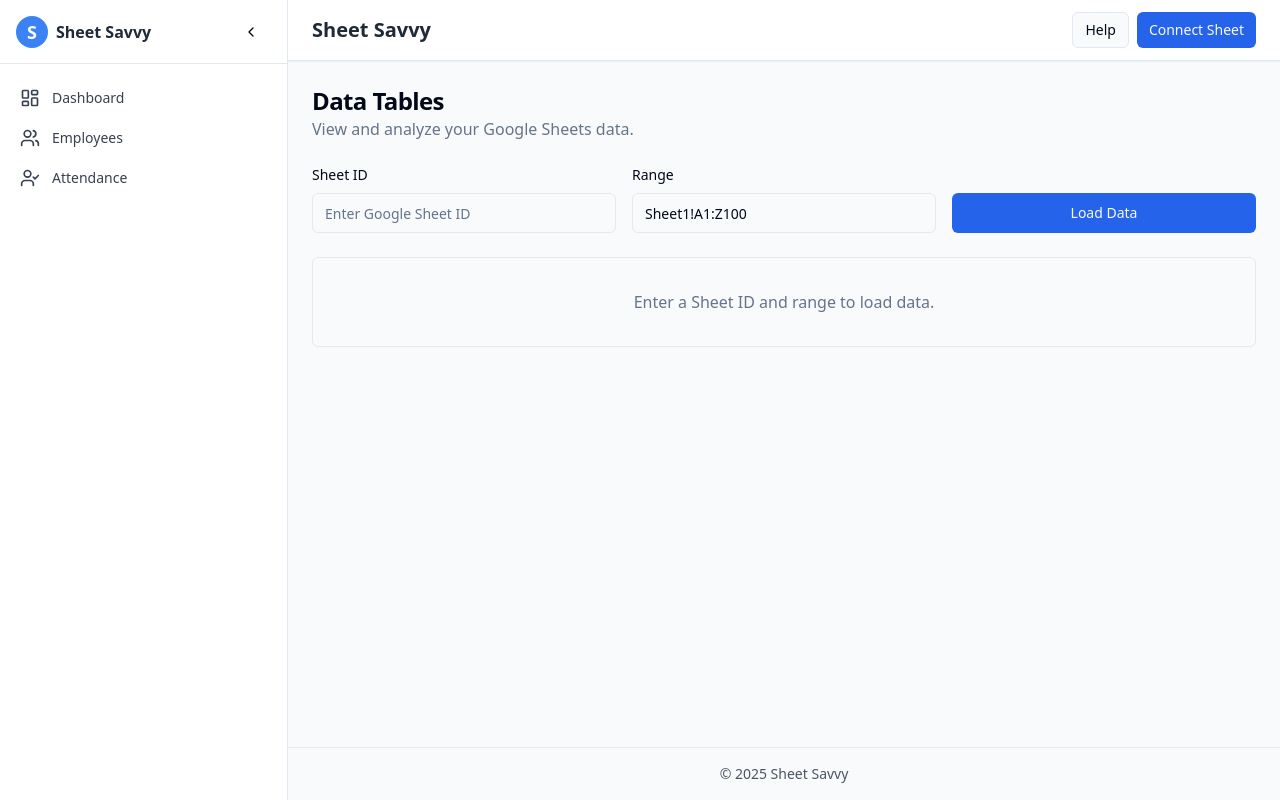
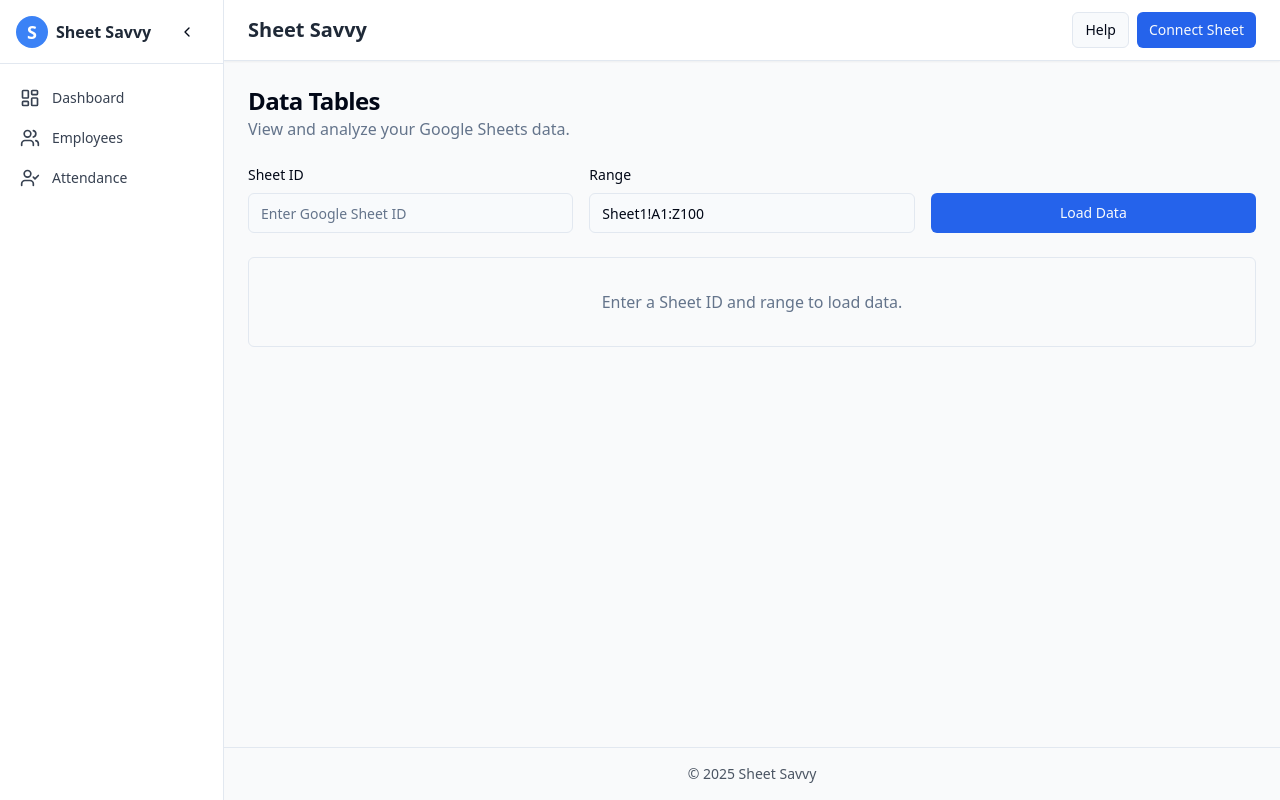
Before and after one commit to Moh9v9/sheet-savvy-rebuild, a React (Vite) app: page /tables in a window 1280 px wide. Built offline with nearby package versions, Linux system fonts and the light colour scheme.

Commit message:
Fix: Sidebar width on expand
Reduced the expanded sidebar width to better accommodate longer text.

```diff
--- a/src/components/layout/MainLayout.tsx
+++ b/src/components/layout/MainLayout.tsx
@@ -16,7 +16,7 @@ const MainLayout = ({ children }: MainLayoutProps) => {
       <Sidebar isOpen={sidebarOpen} setIsOpen={setSidebarOpen} />
       <div className={cn(
         "flex-1 flex flex-col transition-all duration-300 ease-in-out",
-        sidebarOpen ? "md:ml-72" : "md:ml-20"
+        sidebarOpen ? "md:ml-56" : "md:ml-20"
       )}>
         <Header sidebarOpen={sidebarOpen} setSidebarOpen={setSidebarOpen} />
         <main className="flex-1 p-4 md:p-6 overflow-auto">
--- a/src/components/layout/Sidebar.tsx
+++ b/src/components/layout/Sidebar.tsx
@@ -43,7 +43,7 @@ const Sidebar = ({ isOpen, setIsOpen }: SidebarProps) => {
       <aside
         className={cn(
           "fixed top-0 left-0 z-20 h-full bg-white border-r transition-all duration-300 ease-in-out transform",
-          isOpen ? "w-72 translate-x-0" : "w-20 -translate-x-0 md:translate-x-0"
+          isOpen ? "w-56 translate-x-0" : "w-20 -translate-x-0 md:translate-x-0"
         )}
       >
         <div className="flex flex-col h-full">
```
